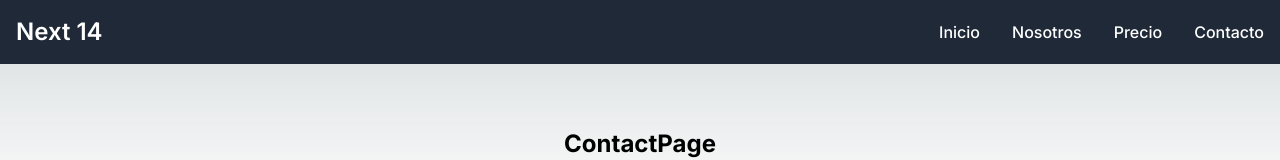
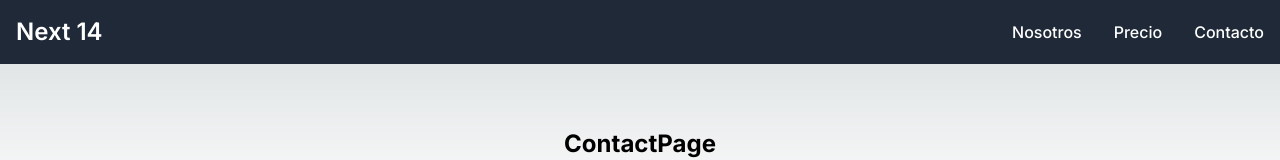
Before and after one commit to victorivanlopezlearning/next14-first-steps, a Next.js app: page /contact in a window 1280 px wide. Shown: the top 160 px of the page. Built offline with nearby package versions, Linux system fonts and the light colour scheme.

Commit message:
Added: <ActiveLink />

```diff
--- a/components/navbar/Navbar.tsx
+++ b/components/navbar/Navbar.tsx
@@ -1,3 +1,10 @@
+import { ActiveLink } from '@/components';
+
+const navItems = [
+  { path: '/about', text: 'Nosotros' },
+  { path: '/pricing', text: 'Precio' },
+  { path: '/contact', text: 'Contacto' },
+]
 
 export default function Navbar() {
   return (
@@ -6,30 +13,14 @@ export default function Navbar() {
         <a href="#" className="flex items-center space-x-3 rtl:space-x-reverse">
           <span className="self-center text-2xl font-semibold whitespace-nowrap text-white">Next 14</span>
         </a>
-        <button data-collapse-toggle="navbar-solid-bg" type="button" className="inline-flex items-center p-2 w-10 h-10 justify-center text-sm rounded-lg md:hidden focus:outline-none focus:ring-2 text-gray-400 hover:bg-gray-700 focus:ring-gray-600" aria-controls="navbar-solid-bg" aria-expanded="false">
-          <span className="sr-only">Open main menu</span>
-          <svg className="w-5 h-5" aria-hidden="true" xmlns="http://www.w3.org/2000/svg" fill="none" viewBox="0 0 17 14">
-            <path stroke="currentColor" stroke-linecap="round" stroke-linejoin="round" stroke-width="2" d="M1 1h15M1 7h15M1 13h15" />
-          </svg>
-        </button>
         <div className="hidden w-full md:block md:w-auto" id="navbar-solid-bg">
           <ul className="flex flex-col font-medium mt-4 rounded-lg md:space-x-8 rtl:space-x-reverse md:flex-row md:mt-0 md:border-0 md:bg-transparent bg-gray-800 border-gray-700">
-            <li>
-              <a href="#" className="block py-2 px-3 md:p-0 text-white rounded md:hover:text-blue-500 transition-colors" aria-current="page">Inicio</a>
-            </li>
-            <li>
-              <a href="#" className="block py-2 px-3 md:p-0 text-white rounded md:hover:text-blue-500 transition-colors" aria-current="page">Nosotros</a>
-            </li>
-            <li>
-              <a href="#" className="block py-2 px-3 md:p-0 text-white rounded md:hover:text-blue-500 transition-colors" aria-current="page">Precio</a>
-            </li>
-            <li>
-              <a href="#" className="block py-2 px-3 md:p-0 text-white rounded md:hover:text-blue-500 transition-colors" aria-current="page">Contacto</a>
-            </li>
+            {navItems.map(navItem => (
+              <ActiveLink key={navItem.path} {...navItem} />
+            ))}
           </ul>
         </div>
       </div>
     </nav>
-
   )
 }
```
